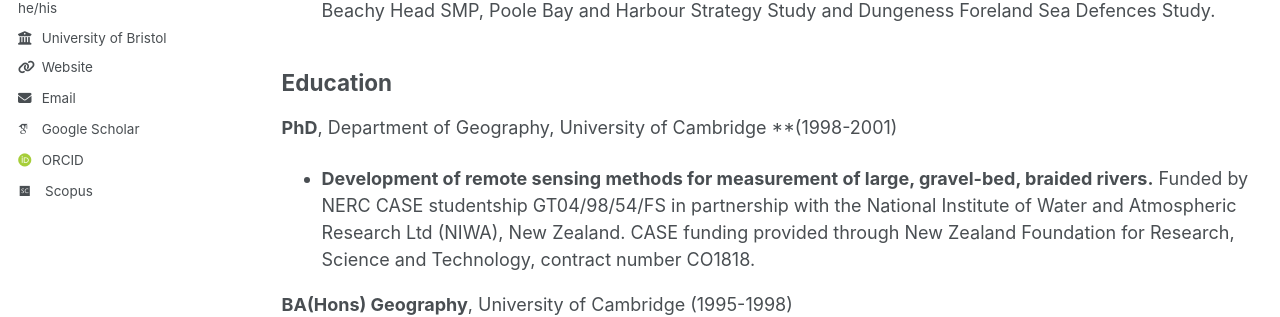
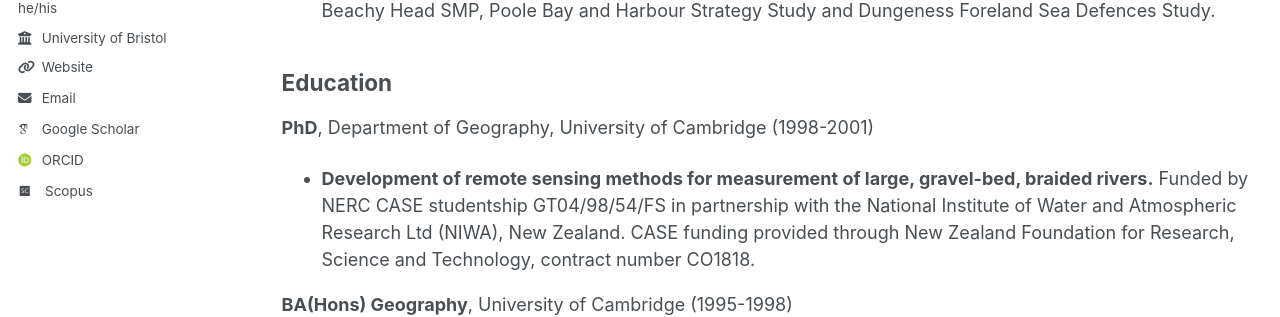
Before and after one commit to richardwestaway/richardwestaway.github.io, a Jekyll site: the page built from _pages/cv.md, in a window 1280 px wide and 900 px high, scrolled down 2962 px. Shown: the part 143-460 px from the top of the window. Built offline with Jekyll 4.4.1, drawn with Linux system fonts in a browser that asks for light colours; some web fonts are replaced.

Commit message:
Update cv.md

```diff
--- a/_pages/cv.md
+++ b/_pages/cv.md
@@ -78,7 +78,7 @@ I was based in the Geomatics and Geographical Information Systems (GIS) group at
 
 ## Education
 
-**PhD**, Department of Geography, University of Cambridge **(1998-2001)
+**PhD**, Department of Geography, University of Cambridge (1998-2001)
 
 - **Development of remote sensing methods for measurement of large, gravel-bed, braided rivers.** Funded by NERC CASE studentship GT04/98/54/FS in partnership with the National Institute of Water and Atmospheric Research Ltd (NIWA), New Zealand. CASE funding provided through New Zealand Foundation for Research, Science and Technology, contract number CO1818.
 
```
